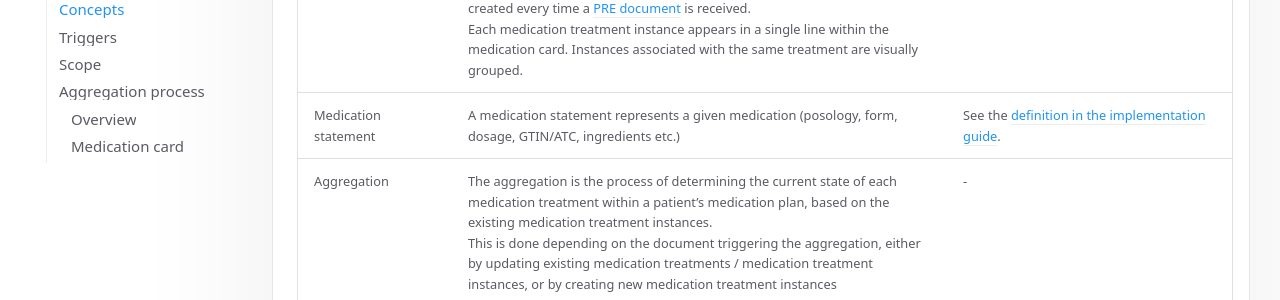
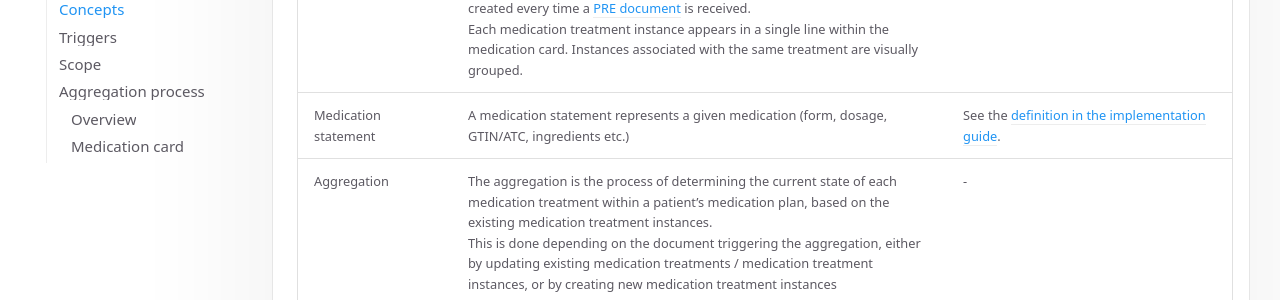
Before and after one commit to CARA-ch/emed-service-guide, an MkDocs documentation site: the page built from docs/workflows/aggregation.md, in a window 1280 px wide and 900 px high, scrolled down 722 px. Shown: the part 154-454 px from the top of the window. Built offline with MkDocs 1.6.1 and Material for MkDocs 9.7.7, drawn with Linux system fonts in a browser that asks for light colours; comment, search, counter and statistics services are not loaded.

Commit message:
Update docs/workflows/aggregation.md
Removed posology (dosage already mentioned) from description.

```diff
--- a/docs/workflows/aggregation.md
+++ b/docs/workflows/aggregation.md
@@ -5,7 +5,7 @@
 |Medication plan (current medication)|The medication plan is the documentation of all the medication information for a patient at a certain point of time.<br/>The medication plan can be presented as a [medication card](https://github.com/ehealthsuisse/EPD-by-example/blob/main/files/MedicationCardDocument.md) or as a [eMediplan](https://emediplan.ch/).|See [IHE Pharmacy Community Medication List (PML)](https://www.ihe.net/uploadedFiles/Documents/Pharmacy/IHE_Pharmacy_Suppl_PML.pdf) and IPAG's definition ([FR](https://www.fmh.ch/files/pdf24/rapport-gtip-ipag-sur-la-cybermedication.pdf), [DE](https://www.fmh.ch/files/pdf24/ipag-bericht-emedikation.pdf)), § 2.1 and § 2.5.|
 |Medication treatment|A medication treatment corresponds to one single medication the patient was planned to take in the past or is planned to take presently or in the future, including its name, dosage, frequency of intake, etc.<br/>Medication treatments are created every time a [MTP document](https://build.fhir.org/ig/CARA-ch/ch-emed-epr/document_mtp.html) is received.<br/> This service considers two kinds of medication treatments: "simple" and "prescribed".<br/> Simple medication treatments are created with just one [MTP document](https://build.fhir.org/ig/CARA-ch/ch-emed-epr/document_mtp.html) (by the patient or a healthcare professional).<br/> Prescribed medication treatments are created by healthcare professionals only, with a [MTP document](https://build.fhir.org/ig/CARA-ch/ch-emed-epr/document_mtp.html) followed by a [PRE document](https://build.fhir.org/ig/CARA-ch/ch-emed-epr/document_pre.html).|See [IHE Pharmacy MTP supplement](https://www.ihe.net/uploadedFiles/Documents/Pharmacy/IHE_Pharmacy_Suppl_MTP.pdf), as well as [HL7's Medication Treatment Plan FHIR document](https://build.fhir.org/ig/hl7ch/ch-emed//medication-treatment-plan-document.html).|
 |Medication treatment instance|A medication treatment instance is a concept of this eMedication service.<br/>  A medication treatment can change over time: the dosage, medication, active substance, comments, etc. can be updated.<br/> The medication treatment instance represents the state of a medication at a current point of time. <br/>Medication treatment instance creation depends on the type of medication treatment. For "simple" (ie. not prescribed) treatments, a single medication treatment is created when the [MTP document](https://build.fhir.org/ig/CARA-ch/ch-emed-epr/document_mtp.html) is received. <br/> For "prescribed" medication treatments (ie. medication treatments for which there is a [MTP document](https://build.fhir.org/ig/CARA-ch/ch-emed-epr/document_mtp.html) and at least one  [PRE document](https://build.fhir.org/ig/CARA-ch/ch-emed-epr/document_pre.html)), a new instance is created every time a [PRE document](https://build.fhir.org/ig/CARA-ch/ch-emed-epr/document_pre.html) is received.<br/>Each medication treatment instance appears in a single line within the medication card. Instances associated with the same treatment are visually grouped.|-|
-|Medication statement|A medication statement represents a given medication (posology, form, dosage, GTIN/ATC, ingredients etc.)|See the [definition in the implementation guide](https://build.fhir.org/ig/hl7ch/ch-emed//StructureDefinition-ch-emed-medicationstatement.html).|
+|Medication statement|A medication statement represents a given medication (form, dosage, GTIN/ATC, ingredients etc.)|See the [definition in the implementation guide](https://build.fhir.org/ig/hl7ch/ch-emed//StructureDefinition-ch-emed-medicationstatement.html).|
 |Aggregation|The aggregation is the process of determining the current state of each medication treatment within a patient's medication plan, based on the existing medication treatment instances.<br/>This is done depending on the document triggering the aggregation, either by updating existing medication treatments /  medication treatment instances, or by creating new medication treatment instances|-|
 
 ## Triggers
```
